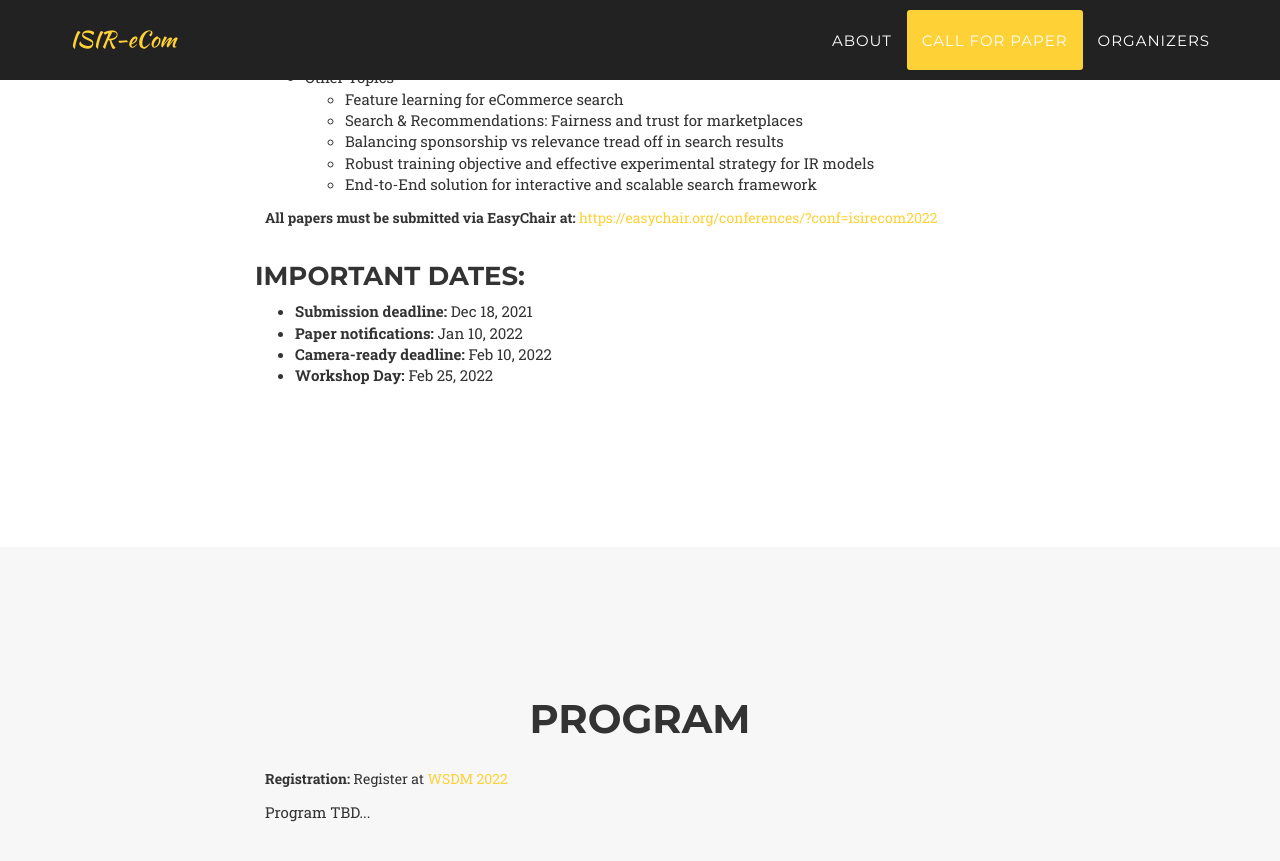
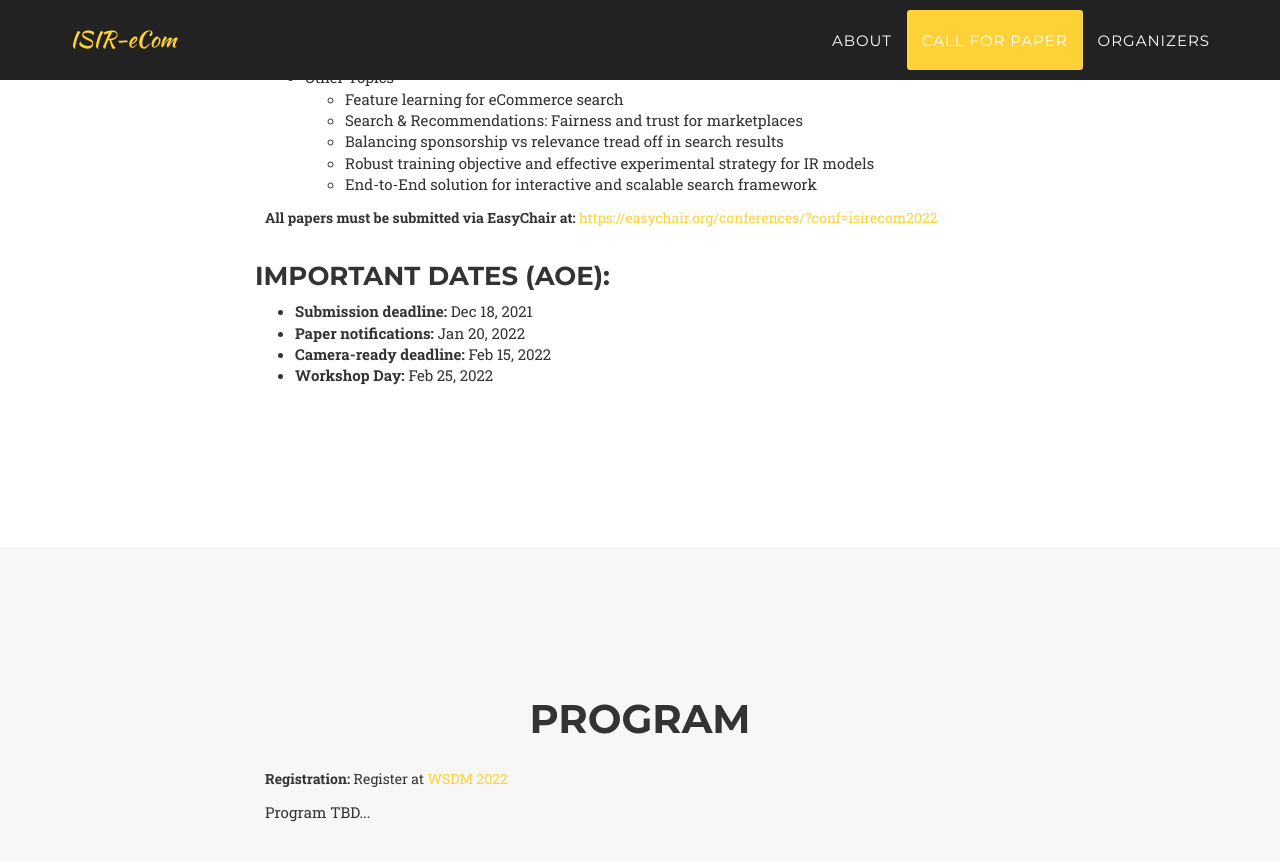
Before and after one commit to ISIR-eCom/ISIR-eCom.github.io, a Jekyll site: the page built from index.html, in a window 1280 px wide and 900 px high, scrolled down 2886 px. Shown: the top 861 px of the window. Built offline with Jekyll 4.4.1, drawn with Linux system fonts in a browser that asks for light colours; some web fonts are replaced.

Commit message:
Update paper notification date

```diff
--- a/_includes/call.html
+++ b/_includes/call.html
@@ -71,11 +71,11 @@
 	                            <p class="large text-muted">
 
 
-							    <h3>Important Dates:</h3>
+							    <h3>Important Dates (AoE): </h3>
 							    <ul>
 									<li><b>Submission deadline:  </b> Dec 18, 2021</li>
-									<li><b>Paper notifications:  </b> Jan 10, 2022</li>
-									<li><b>Camera-ready deadline:</b> Feb 10, 2022</li>
+									<li><b>Paper notifications:  </b> Jan 20, 2022</li>
+									<li><b>Camera-ready deadline:</b> Feb 15, 2022</li>
 									<li><b>Workshop Day:         </b> Feb 25, 2022</li>
 							    </ul>
 
```
